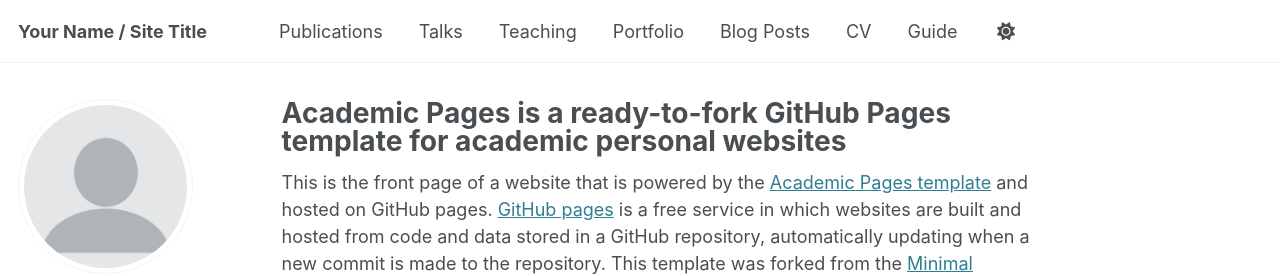
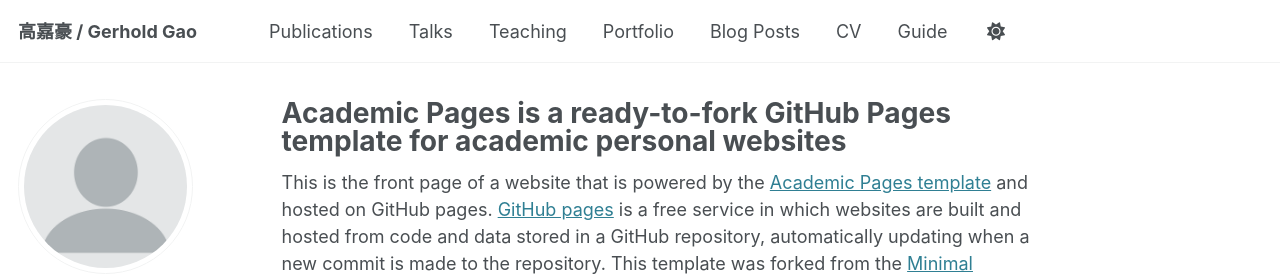
Before and after one commit to Gerhold-Gao/HomePage, a Jekyll site: the page built from _pages/about.md, in a window 1280 px wide. Shown: the top 276 px of the page. Built offline with Jekyll 4.4.1, drawn with Linux system fonts in a browser that asks for light colours; some web fonts are replaced.

Commit message:
修改姓名

```diff
--- a/_config.yml
+++ b/_config.yml
@@ -9,7 +9,7 @@
 # Basic Site Settings
 locale                   : "en-US"
 site_theme               : "default"
-title                    : "Your Name / Site Title"
+title                    : "高嘉豪 / Gerhold Gao"
 title_separator          : "-"
 name                     : &name "Your Name"
 description              : &description "personal description"
```
